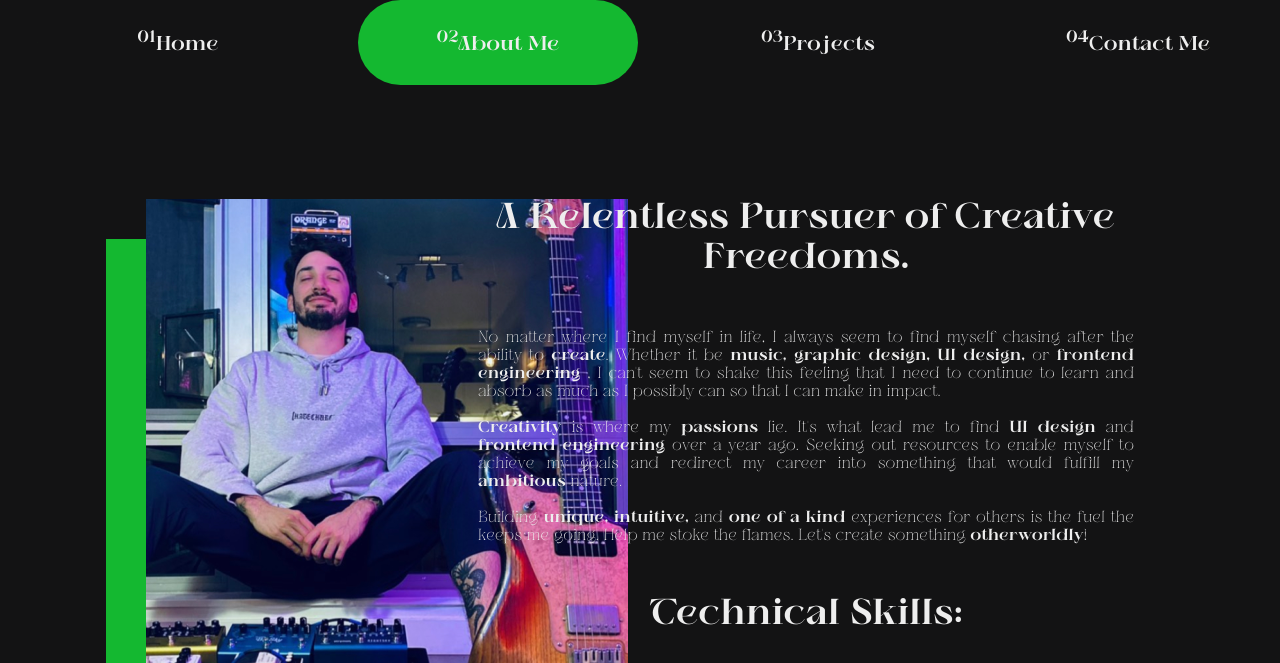
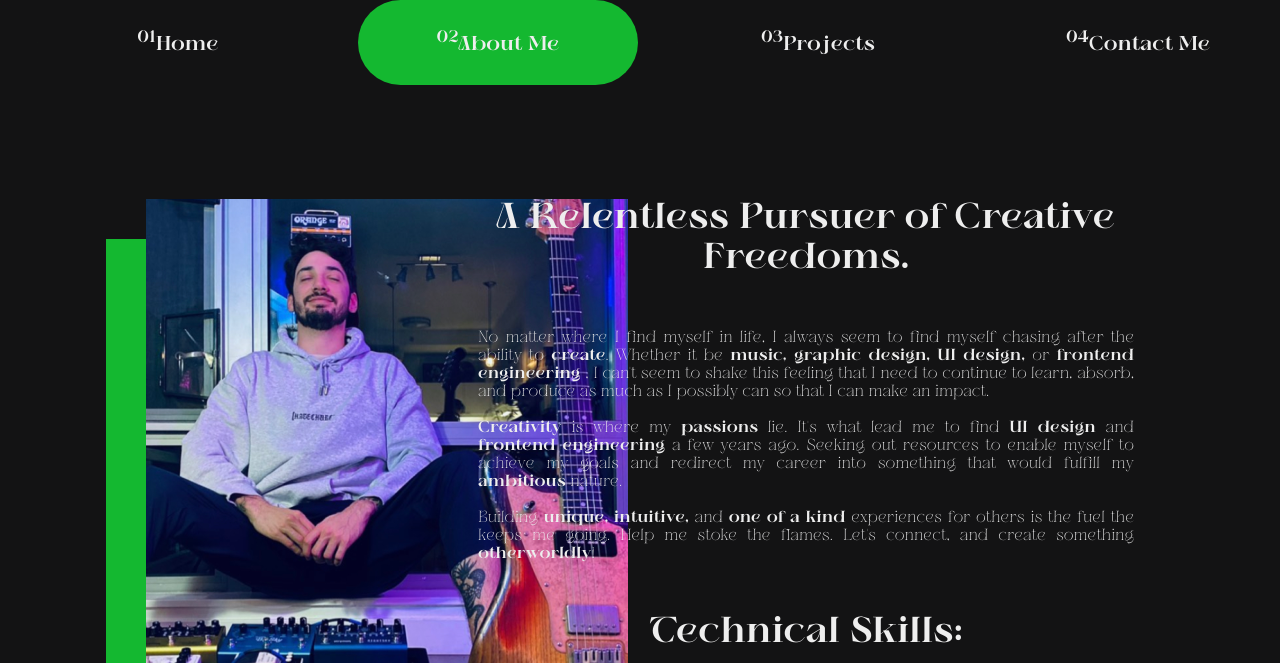
Before and after one commit to prestonetorres/portfolio_site, a plain HTML site: page pages/About_Me/About_Me.html in a window 1280 px wide. Shown: the top 663 px of the page. Drawn offline with Linux system fonts and the light colour scheme; a web font is replaced by a local one.

Commit message:
grammar changes and fixes

```diff
--- a/pages/About_Me/About_Me.html
+++ b/pages/About_Me/About_Me.html
@@ -62,16 +62,16 @@
         <p>
             No matter where I find myself in life, I always seem to find myself chasing after the ability to <strong>create</strong>.
             Whether it be <strong>music, graphic design, UI design,</strong> or <strong>frontend engineering</strong> , I can&#39;t seem to shake this feeling
-            that I  need to continue to learn and absorb as much as I possibly can so that I can make in impact.
+            that I  need to continue to learn, absorb, and produce as much as I possibly can so that I can make an impact.
             <br>
             <br>
-            <strong>Creativity</strong> is where my <strong>passions</strong> lie. It&#39;s what lead me to find <strong>UI design</strong> and <strong>frontend engineering</strong> over a year ago.
+            <strong>Creativity</strong> is where my <strong>passions</strong> lie. It&#39;s what lead me to find <strong>UI design</strong> and <strong>frontend engineering</strong> a few years ago.
             Seeking out resources to enable myself to achieve my goals and redirect my career into something that would fulfill
             my <strong>ambitious</strong> nature.
             <br>
             <br>
             Building <strong>unique, intuitive,</strong> and <strong>one of a kind</strong> experiences for others is the fuel the keeps me going.  Help me stoke the
-            flames. Let&#39;s create something <strong>otherworldly</strong>!
+            flames. Let&#39;s connect, and create something <strong>otherworldly</strong>!
         </p>
 
         <h2 class='skills'>Technical Skills:</h2>
```
Also changed, not shown: 1 other file.
